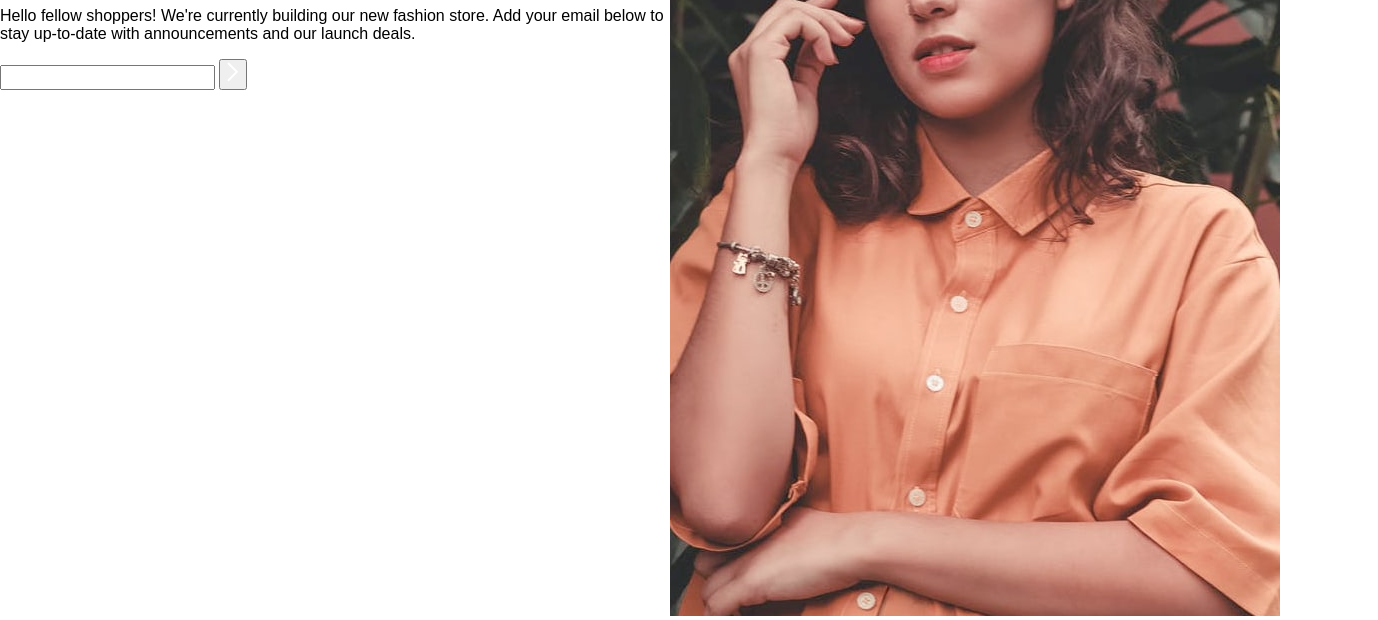
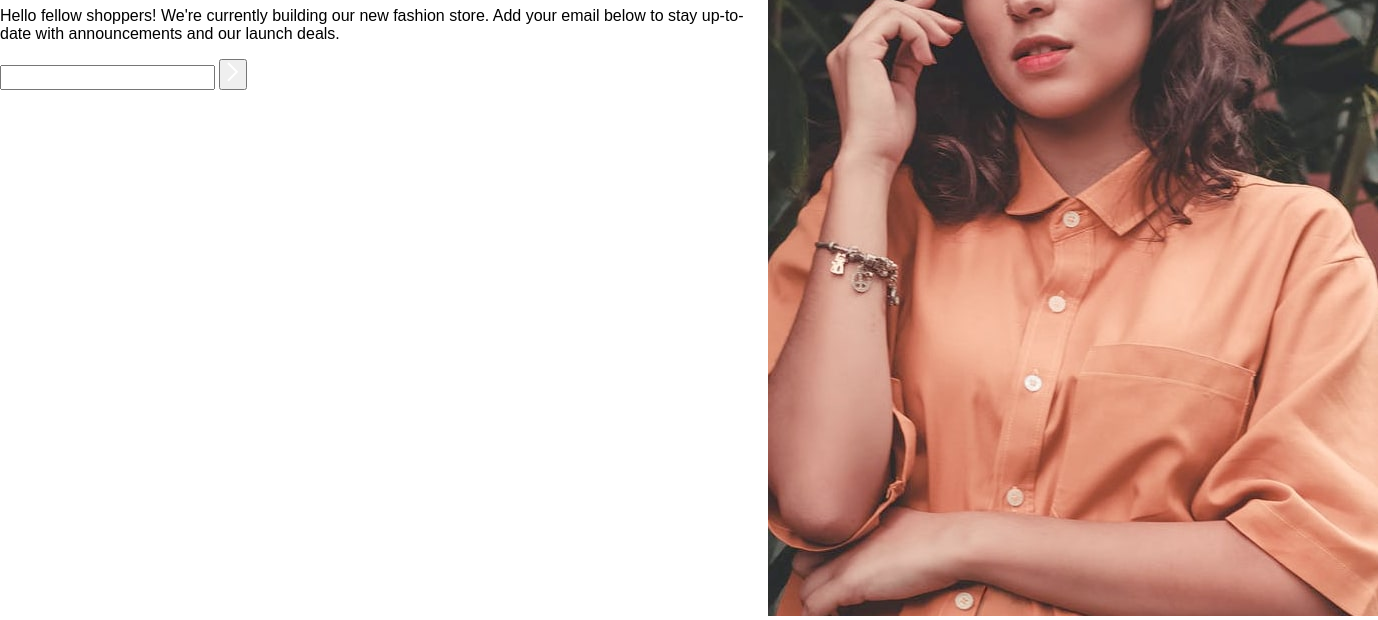
Before and after one commit to maquinde/base-apparel-coming-soon, a plain HTML site: page index.html in a window 1280 px wide. Shown: the part 184-804 px from the top of the page, 1378 px wide, since content can reach past the window. Drawn offline with Linux system fonts and the light colour scheme; a web font is replaced by a local one.

Commit message:
added width to left and right containers

```diff
--- a/css/layout.css
+++ b/css/layout.css
@@ -1,3 +1,11 @@
 .container {
     display: flex;
 }
+
+.left {
+    width: 60%;
+}
+
+.right {
+    width: 40%;
+}
--- a/css/style.css
+++ b/css/style.css
@@ -4,6 +4,7 @@ IMPORTED CSS
 @import "./form.css";
 @import "./layout.css";
 @import "@import url('https://fonts.googleapis.com/css2?family=Josefin+Sans:wght@300;400;600&display=swap');";
+
 
 /* =========================================================
 BASE STYLES
```
